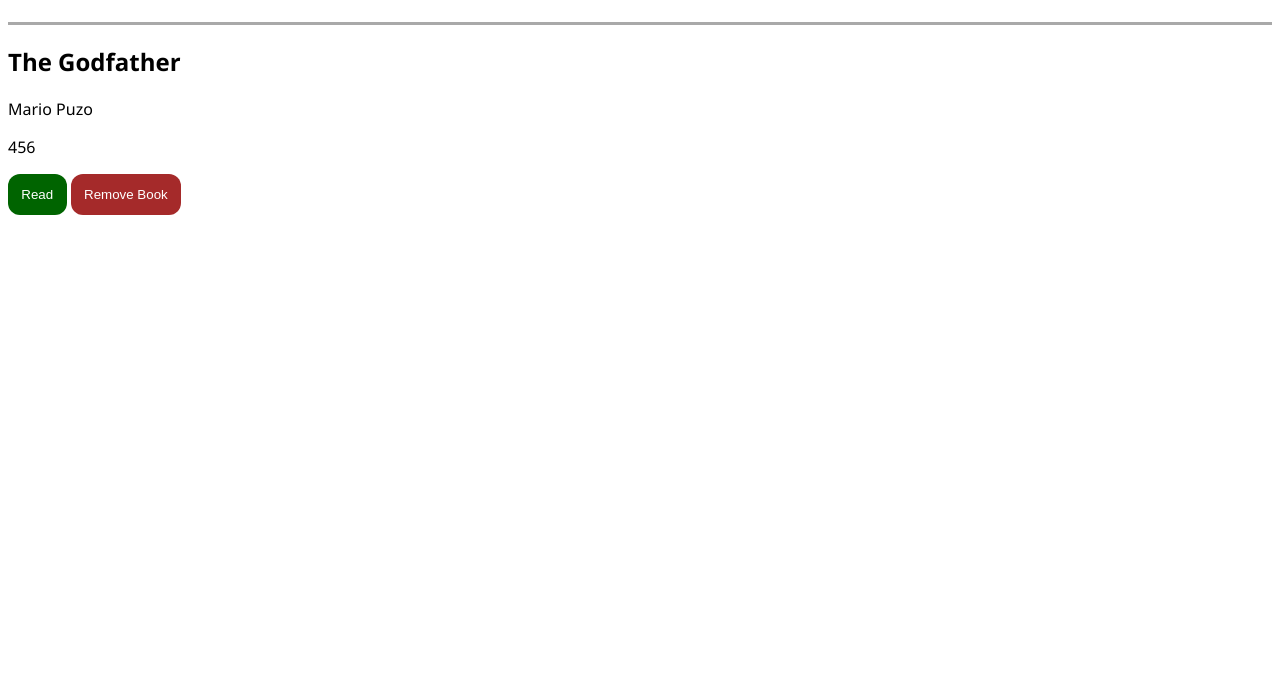
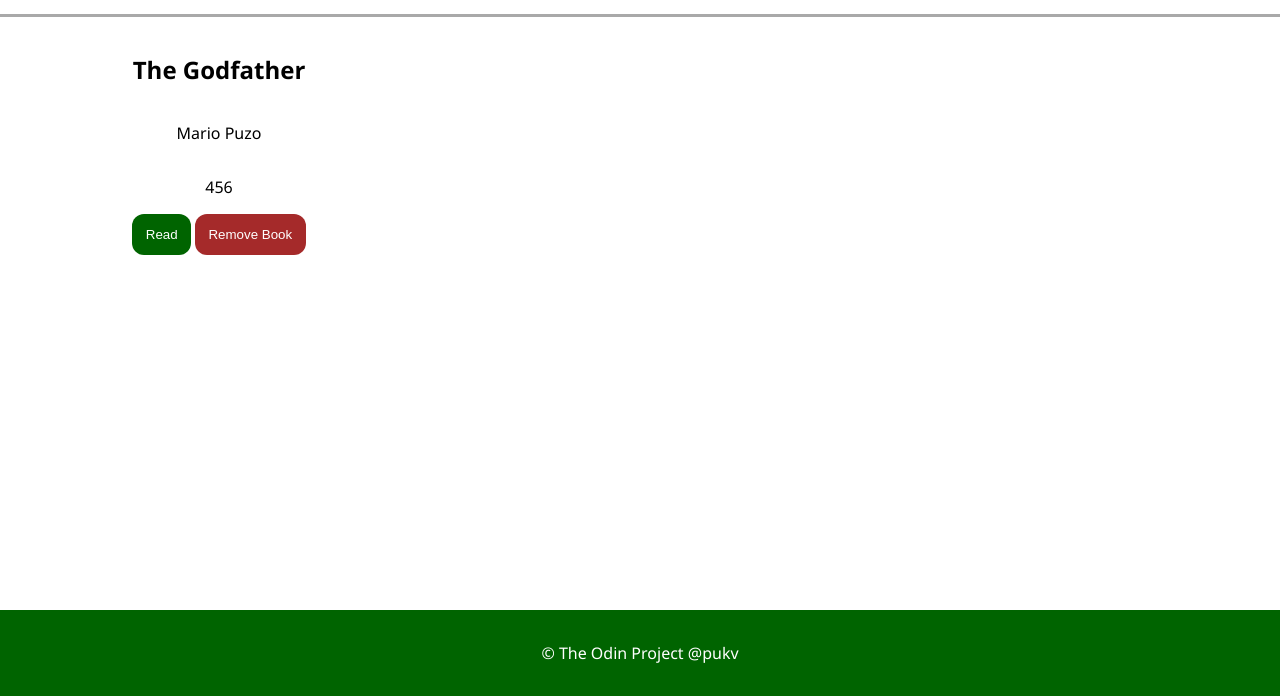
Before and after one commit to vukitesine/myLibrary, a plain HTML site: page index.html in a window 1280 px wide. Shown: the part 104-800 px from the top of the page. Drawn offline with Linux system fonts and the light colour scheme.

Commit message:
footer and additional styling
Added additional styling as well as a footer so more content is on the page

```diff
--- a/index.html
+++ b/index.html
@@ -13,6 +13,9 @@
         <button id="open-modal-btn">Add Book</button>
     </header>
     <div class="library-container"></div>
+    <footer>
+        <p>© The Odin Project @pukv</p>
+    </footer>
     <dialog id="modal">
         <form>
             <label for="title">
--- a/script.js
+++ b/script.js
@@ -31,8 +31,9 @@
             <h2>${book.title}</h2>
             <p>${book.author}</p>
             <p>${book.page}</p>
+            <div>
             <button class='status'>Read</button>
-            <button class='remove-book' data-index="${index}">Remove Book</button>
+            <button class='remove-book' data-index="${index}">Remove Book</button></div>
             `;
 
         libraryDisplay.appendChild(bookElement);
--- a/styles.css
+++ b/styles.css
@@ -1,5 +1,10 @@
 body {
+    display: flex;
+    flex-direction: column;
+    height: 100vh;
+    width: 100%;
     font-family: 'Segoe UI', Tahoma, Geneva, Verdana, sans-serif;
+    margin: 0;  /* Remove default margin to ensure full height usage */
 }
 
 header {
@@ -7,6 +12,23 @@
     justify-content: space-between;
     align-items: center;
     border-bottom: 3px darkgray solid;
+    padding: 1em;
+}
+
+.library-container {
+    flex-grow: 1;  /* Allow content to take available space */
+    display: grid;
+    grid-template-rows: 1fr 1fr;
+    grid-template-columns: 1fr 1fr 1fr;
+    grid-auto-rows: 1fr;
+    gap: 15px;
+    padding: 1em;
+}
+
+footer {
+    background-color: darkgreen;
+    color: white;
+    text-align: center;
     padding: 1em;
 }
 
@@ -42,3 +64,9 @@
     border-radius: 12px;
     padding: 1em;
 }
+
+.book {
+    display: flex;
+    flex-direction: column;
+    align-items: center;
+}
```
